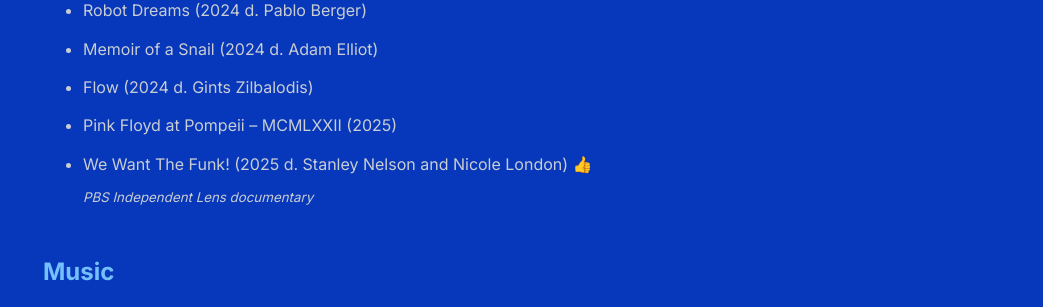
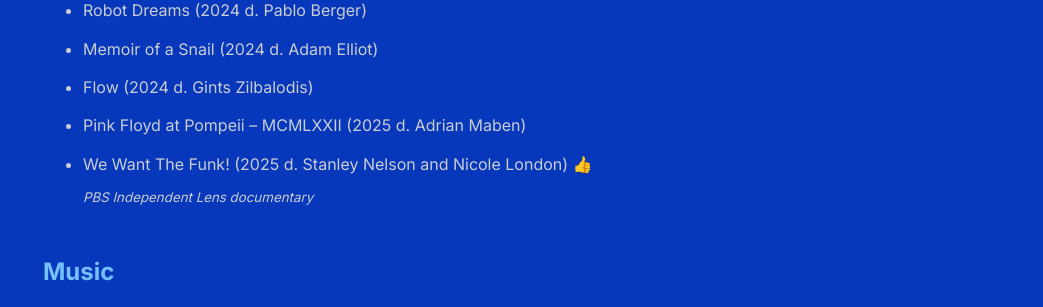
Before and after one commit to shihankanungo/shihankanungo.github.io, a Jekyll site: the page built from wrapped.md, in a window 1280 px wide and 900 px high, scrolled down 1992 px. Shown: the part 145-452 px from the top of the window, without its empty margins (237-1280 px from the left). Built offline with Jekyll 4.4.1, drawn with Linux system fonts in a browser that asks for light colours.

Commit message:
Update wrapped.md

```diff
--- a/wrapped.md
+++ b/wrapped.md
@@ -49,8 +49,8 @@
 - Robot Dreams (2024 d. Pablo Berger)
 - Memoir of a Snail (2024 d. Adam Elliot)
 - Flow (2024 d. Gints Zilbalodis)
-- Pink Floyd at Pompeii – MCMLXXII (2025)
-- We Want The Funk! (2025 d. Stanley Nelson and Nicole London)  👍 <br> <small>_PBS Independent Lens documentary_</small>
+- Pink Floyd at Pompeii – MCMLXXII (2025 d. Adrian Maben)
+- We Want The Funk! (2025 d. Stanley Nelson and Nicole London) 👍 <br> <small>_PBS Independent Lens documentary_</small>
 
 
 ## Music
```
